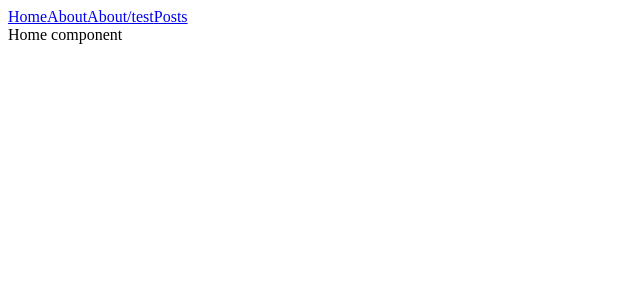
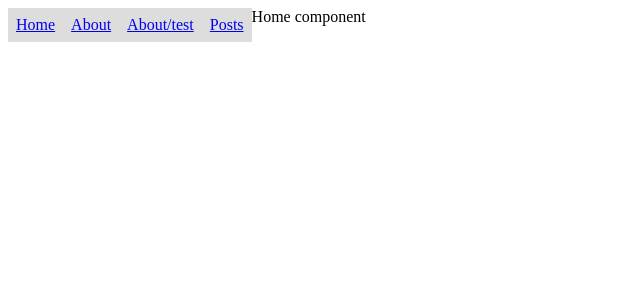
Before and after one commit to VadimAnt/react-boilerplate, a React (Create React App) app: page / in a window 1280 px wide. Shown: the top 300 px of the page, without its empty margins (0-640 px from the left). Built offline with nearby package versions, Linux system fonts and the light colour scheme; no server answers.

Commit message:
feat: added scss

```diff
--- a/src/components/navbar/navbar.component.css
+++ b/src/components/navbar/navbar.component.css
@@ -0,0 +1,13 @@
+.navbar ul {
+  list-style-type: none;
+  margin: 0;
+  padding: 0;
+}
+.navbar ul li {
+  float: left;
+}
+.navbar ul li a {
+  display: block;
+  padding: 8px;
+  background-color: #dddddd;
+}
--- a/src/components/navbar/navbar.component.jsx
+++ b/src/components/navbar/navbar.component.jsx
@@ -3,12 +3,22 @@ import { Link } from 'react-router-dom';
 import './navbar.component.css';
 
 export default () => (
-  <div>
+  <div className="navbar">
+    <ul>
+      <li>
         <Link exact to="/">
           Home
         </Link>
+      </li>
+      <li>
         <Link to="/about-us">About</Link>
+      </li>
+      <li>
         <Link to="/about-us/test">About/test</Link>
+      </li>
+      <li>
         <Link to="/posts">Posts</Link>
+      </li>
+    </ul>
   </div>
 );
--- a/src/components/postform/postform.component.css
+++ b/src/components/postform/postform.component.css
@@ -0,0 +1,3 @@
+.test {
+  color: aqua;
+}
--- a/src/components/postform/postform.component.jsx
+++ b/src/components/postform/postform.component.jsx
@@ -34,21 +34,30 @@ class PostForm extends Component {
   render() {
     return (
       <div>
-        <h1>Add post</h1>
+        <h1 className="test">Add post</h1>
         <form onSubmit={this.onSubmit}>
           <div>
             <label>Title:</label>
-            <input type="text" name="title" onChange={this.onChange} value={this.state.title} />
+            <input
+              type="text"
+              name="title"
+              onChange={this.onChange}
+              value={this.state.title}
+            />
           </div>
           <br />
           <div>
             <label>Body:</label>
-            <input type="text" name="body" onChange={this.onChange} value={this.state.body} />
+            <input
+              type="text"
+              name="body"
+              onChange={this.onChange}
+              value={this.state.body}
+            />
           </div>
           <br />
           <button type="submit">Submit</button>
         </form>
-
       </div>
     );
   }
@@ -58,4 +67,7 @@ PostForm.propTypes = {
   createPost: PropTypes.func.isRequired,
 };
 
-export default connect(null, { createPost })(PostForm);
+export default connect(
+  null,
+  { createPost }
+)(PostForm);
```
Also changed, not shown: package.json (+18 -13 lines), 1 other file (tests, documents, lock files or other folders). Lines whose indentation alone changed are shown as unchanged.
